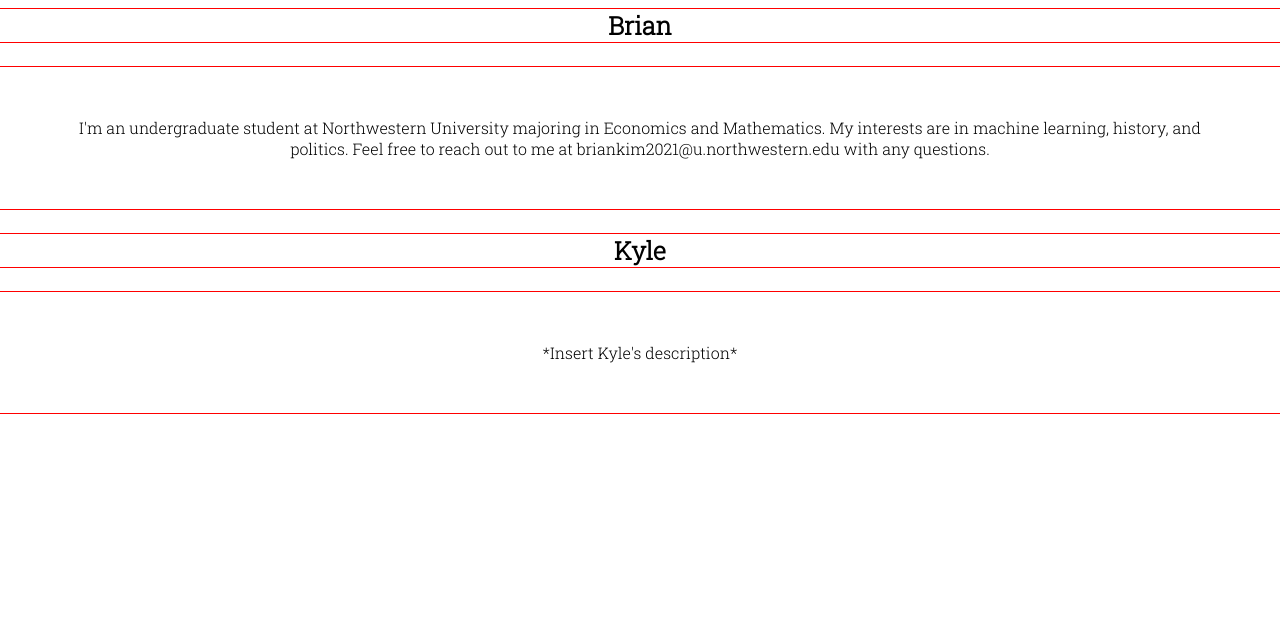
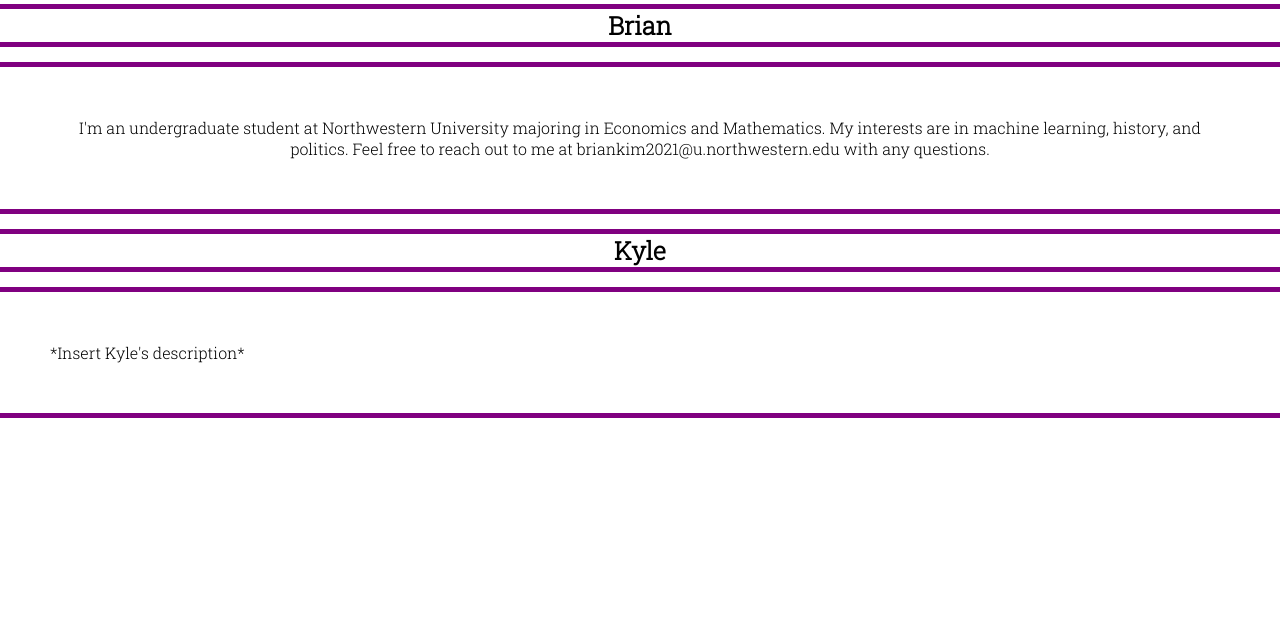
Before and after one commit to Kyrian-Number/Kyrian-Number, a plain HTML site: page about.html in a window 1280 px wide. Shown: the part 163-800 px from the top of the page. Drawn offline with Linux system fonts and the light colour scheme.

Commit message:
modified front end

```diff
--- a/about.css
+++ b/about.css
@@ -8,11 +8,13 @@ document, body {
 
 /* Container */
 
-
+.container {
+    display:
+}
 
 p {
-    /* display: flex; */
-    /* flex-direction: row; */
+    display: flex;
+    flex-direction: row;
     flex-wrap: nowrap;
     padding: 50px;
     text-align: center;
@@ -25,7 +27,7 @@ h3 {
 }
 
 * {
-    outline: 1px solid red !important;
+    outline: 5px solid purple !important;
  }
 
 
--- a/about.html
+++ b/about.html
@@ -14,7 +14,7 @@
             <header>
                 <h1>Information about Brian and Kyle</h1>
             </header>
-            <div>
+            <div class="one">
                 <main>
                     <h3>Brian</h3>
                     <p id="brian">
```
